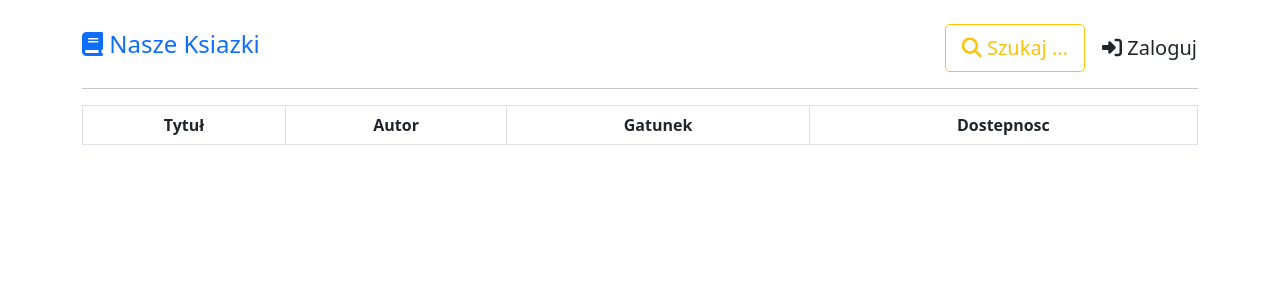
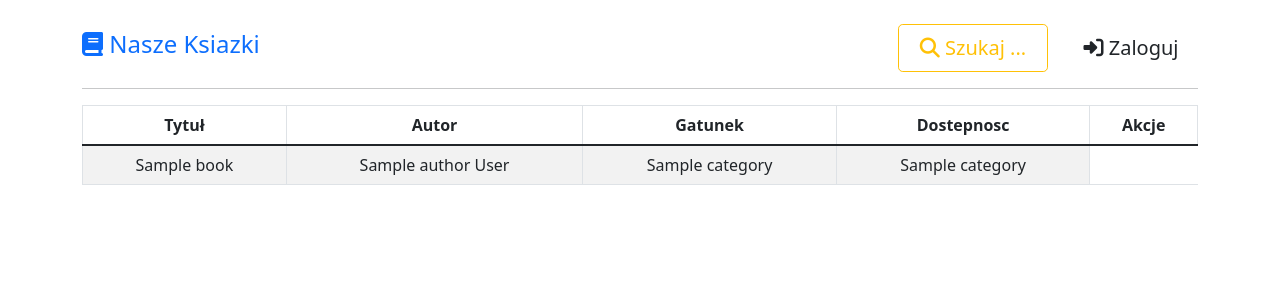
Before and after one commit to msobiech/Library, a PHP site: page / in a window 1280 px wide. Shown: the top 300 px of the page. Run offline with PHP 8.4, Linux system fonts and the light colour scheme; tables that the repository leaves empty hold one stand-in row (values such as "Sample post"); lists and menus that the app fills with data are empty.

Commit message:
added displaying inventory functionality and after logging in you can rent books(not rly)

```diff
--- /dev/null
+++ b/app/Actions/Book/ListInventoryAction.php
@@ -0,0 +1,43 @@
+<?php
+
+namespace Actions\Book;
+
+class ListInventoryAction
+{
+
+    public function __construct()
+    {
+    }
+
+    function action($db, $user): string
+    {
+        $output = '';
+        $query = $db->prepare('SELECT title, Author.name as author_name, Author.surname as author_surname, Category.name as category_name FROM Book JOIN Author ON Book.author_id = Author.author_id JOIN Category ON Book.category_id = Category.category_id');
+        $query->execute();
+        $books = $query->fetchAll();
+
+        if ($books) {
+            foreach ($books as $book) {
+
+                $output .= '<tr>
+                    <td>' . $book['title'] . '</td>
+                    <td>' . $book['author_name'] . ' ' . $book['author_surname'] . '</td>
+                    <td>' . $book['category_name'] . '</td>
+                    <td>' . $book['category_name'] . '</td>';
+
+                $id = $book['title'];
+                if (isset($id) && isset($user)) {
+                    $output .= '<td><a href="#" id="' . $book['title'] . '" class="btn btn-outline-success me-1 btn-sm rounded-pill py-0 rentBookLink" data-bs-toggle="modal" data-bs-target="#rent-book-modal">Wypożycz</a>';
+                }
+                $output .= '</td>
+                  </tr>';
+            }
+        } else {
+            $output .=
+                '<tr>
+            <td colspan="5">Brak ksiazek w bibliotece</td>
+          </tr>';
+        }
+        return $output;
+    }
+}
--- a/app/app.php
+++ b/app/app.php
@@ -1,7 +1,9 @@
 <?php
 
 use Actions\Auth\LoginAction;
+use Actions\Book\ListInventoryAction;
 include('Actions/Auth/LoginAction.php');
+include('Actions/Book/ListInventoryAction.php');
 //global $db_connection;
 
 
@@ -17,3 +19,4 @@
 
 //Init Actions
 $loginAction = new LoginAction();
+$listInventoryAction = new ListInventoryAction();
--- a/app/css/styles.css
+++ b/app/css/styles.css
@@ -0,0 +1,7 @@
+.btn-lg {
+    min-width: 150px;
+}
+
+.form-select {
+    min-width: 220px;
+}
--- a/app/index.html
+++ b/app/index.html
@@ -174,7 +174,7 @@
                         <th>Autor</th>
                         <th>Gatunek</th>
                         <th>Dostepnosc</th>
-                        <!--<th>Akcje</th>-->
+                        <th>Akcje</th>
                     </tr>
                     </thead>
                     <tbody>
@@ -187,6 +187,7 @@
 
 </script>
 <script type="module" src="js/main.js"></script>
+<script type="module" src="js/inventory.js"></script>
 </body>
 
 </html>
--- a/app/js/main.js
+++ b/app/js/main.js
@@ -1,3 +1,5 @@
+import {fetchAll} from "./inventory.js";
+
 const mainHeader = document.getElementById("main-header");
 
 const loginModal = new bootstrap.Modal(document.getElementById("login-modal"));
--- a/app/route/routes.php
+++ b/app/route/routes.php
@@ -17,4 +17,11 @@
     echo $loginAction->action($db_connection, $login, $password);
 }
 
+//Inventory
+if (isset($_GET['inventory'])) {
+    $user = $util->testInput($_GET['login']);
+    $user = $util->empty2Null($user);
+    echo $listInventoryAction->action($db_connection, $user);
+}
+
 ?>
```
Also changed, not shown: app/js/inventory.js (added, +86 -0 lines).
